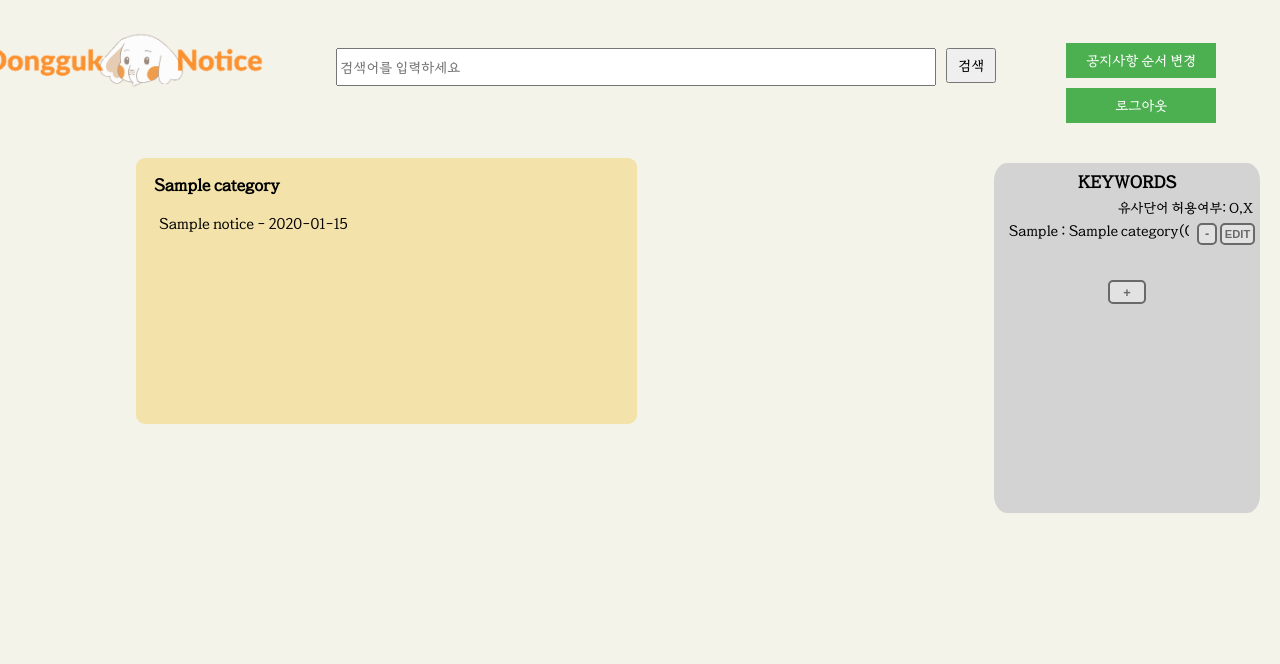
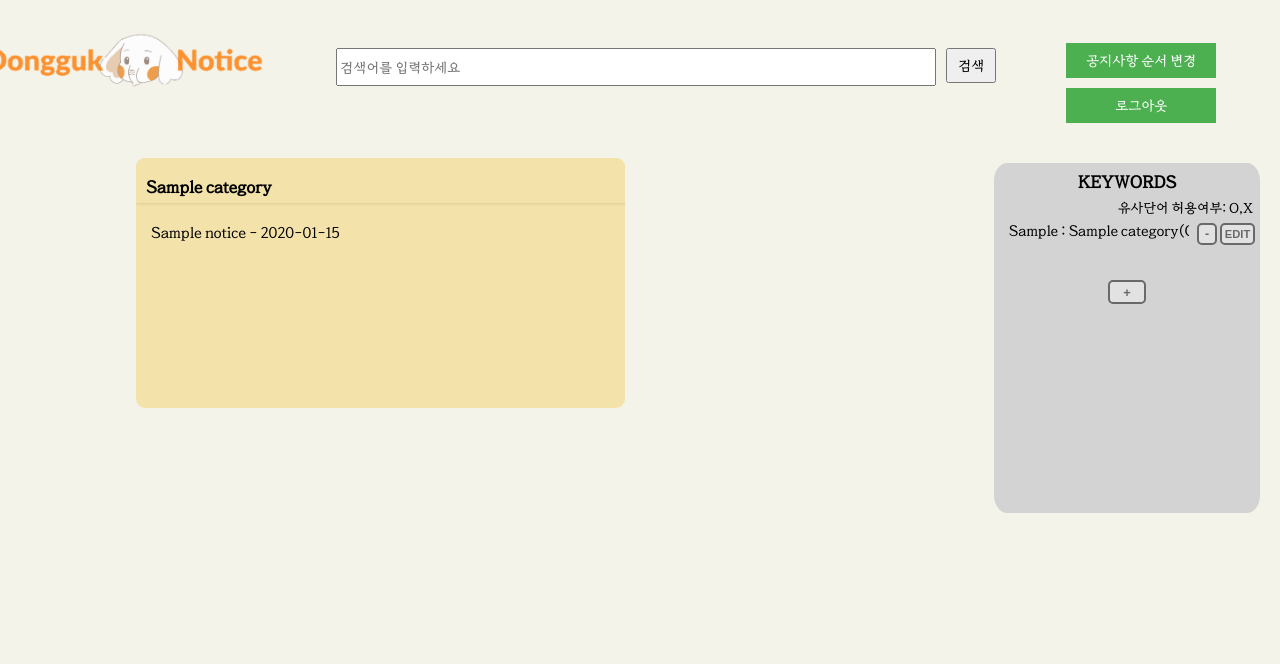
Before and after one commit to CSID-DGU/2023-1-OSSP1-AverageAge25-4, a Django app: template Backend/dgunotice/templates/mainPageTest.html in a window 1280 px wide. Shown: the top 664 px of the page. Run offline with Django 4.2, Linux system fonts and the light colour scheme; the template is opened without the code that fills it: values that come from a table or form of the project are taken from there, others are empty; tables that the repository leaves empty hold one stand-in row (values such as "Sample post"); some web fonts are replaced.

Commit message:
[style]공지사항의 카테고리제목 상단고정

```diff
--- a/Backend/dgunotice/templates/mainPageTest.html
+++ b/Backend/dgunotice/templates/mainPageTest.html
@@ -71,9 +71,11 @@
         <div class="component-wrapper">
 
            {% for category in categories %}
-            <div class="row{{ forloop.counter }}">
-                <h5 style="margin-left:10px">{{ category.Cname }}</h5>
-                <ul>
+            <div class="row{{ forloop.counter }}" >
+                <div class="sticky-header">
+                  <h5 >{{ category.Cname }}</h5>
+                </div>
+                <ul >
                 {% for notice in category.notice_set.all %}
                     <li class="noticelink"><a href="{{ notice.link }}" title="{{notice.title}}" style="text-decoration:none; color: black;">{{ notice.title }}</a> - {{ notice.time }}</li>
                 {% endfor %}
@@ -143,16 +145,10 @@
                                      </div>
                                 </div>
 
-                                {% for keyword in grouped_keyword.list %}
                                 <div style="display: flex; align-items: center; justify-content: center;">
                                     <span>키워드 유사단어 등록</span>
-                                    {% if keyword.similar_on %}
-                                    <input name="similar_on" type="checkbox" style="width: 25px;" value="True" checked>
-                                    {% else %}
                                     <input name="similar_on" type="checkbox" style="width: 25px;" value="True">
-                                    {% endif %}
                                 </div>
-                                {% endfor %}
 
                                 <div style="display:flex; justify-content: center;">
                                         <button class="editBtn2" type="submit">수정</button>
@@ -217,10 +213,27 @@
 
     function openModal3() {
       modal3.style.display = "block";
+     var stickyHeaders = document.querySelectorAll(".sticky-header");
+      stickyHeaders.forEach(function(header) {
+
+        header.style.zIndex = -1;
+       });
+
+      var h5Elements = document.querySelectorAll(".sticky-header h5");
+        h5Elements.forEach(function(h5) {
+
+        h5.style.zIndex = 1;
+    });
+
     }
 
     function closeModal3() {
     modal3.style.display = "none";
+     var stickyHeaders = document.querySelectorAll(".sticky-header");
+    stickyHeaders.forEach(function(header) {
+        header.style.zIndex = 9999;
+    });
+
     }
 
     btn3.addEventListener("click", openModal3);
@@ -249,9 +262,24 @@
 
     function openModal2() {
     modal2.style.display = "block";
+     var stickyHeaders = document.querySelectorAll(".sticky-header");
+    stickyHeaders.forEach(function(header) {
+        header.style.zIndex = -1;
+    });
+    var h5Elements = document.querySelectorAll(".sticky-header h5");
+    h5Elements.forEach(function(h5) {
+
+        h5.style.zIndex = 1;
+    });
     }
+
     function closeModal2() {
     modal2.style.display = "none";
+     var stickyHeaders = document.querySelectorAll(".sticky-header");
+    stickyHeaders.forEach(function(header) {
+        header.style.zIndex = 9999;
+    });
+
     }
 
     btn2.addEventListener("click", openModal2);
@@ -288,10 +316,23 @@
 
             function openModalFn() {
                 modal.style.display = "block";
+                 var stickyHeaders = document.querySelectorAll(".sticky-header");
+                  stickyHeaders.forEach(function(header) {
+                       header.style.zIndex = -1;
+                   });
+                   var h5Elements = document.querySelectorAll(".sticky-header h5");
+    h5Elements.forEach(function(h5) {
+
+        h5.style.zIndex = 1;
+    });
             }
 
             function closeModalFn() {
                 modal.style.display = "none";
+                 var stickyHeaders = document.querySelectorAll(".sticky-header");
+                     stickyHeaders.forEach(function(header) {
+                   header.style.zIndex = 9999;
+                  });
             }
 
             buttons[i].addEventListener("click", openModalFn);
@@ -313,11 +354,7 @@
         document.getElementById("key_sim").submit();
     }
 
-    //유사단어허용여부:X,V로 변경
-    var showSimElement = document.getElementById("show_sim");
-             if (keyword.similar_on) {
-    showSimElement.textContent = "V";
-        } else {
-    showSimElement.textContent = "X";
-     }
+
+
+
 </script>
--- a/Backend/static/css/MainPage.css
+++ b/Backend/static/css/MainPage.css
@@ -442,7 +442,8 @@ display: inline-block;
 .row1, .row2, .row3, .row4, .row5, .row6 {
     width: 340px;
     height:250px;
-    padding: 8px;
+
+    padding: 0px;
 
     background-color: #F3E2A9;
     margin: 20px;
@@ -544,7 +545,18 @@ li{
 }
 
 
-
+.sticky-header {
+     position: sticky;
+     height:25px;
+    top: 0;
+    left: 0;
+    width: 100%;
+    margin:0px;
+   background-color: #F3E2A9;
+    padding: 10px;
+box-shadow: 0 1px 3px rgba(0, 0, 0, 0.1);
+    z-index: 9999;
+}
 
 
 /*------------- 모바일 버전-------------*/
@@ -649,10 +661,7 @@ width-max: 400px;
 .key_notice{
 width:60%;
 }
-.row1, .row2, .row3, .row4, .row5, .row6 {
-    width: 60%;
 
-}
 .noticelink{
 display: inline-block;
    white-space: nowrap;
```
Lines whose indentation alone changed are shown as unchanged.
